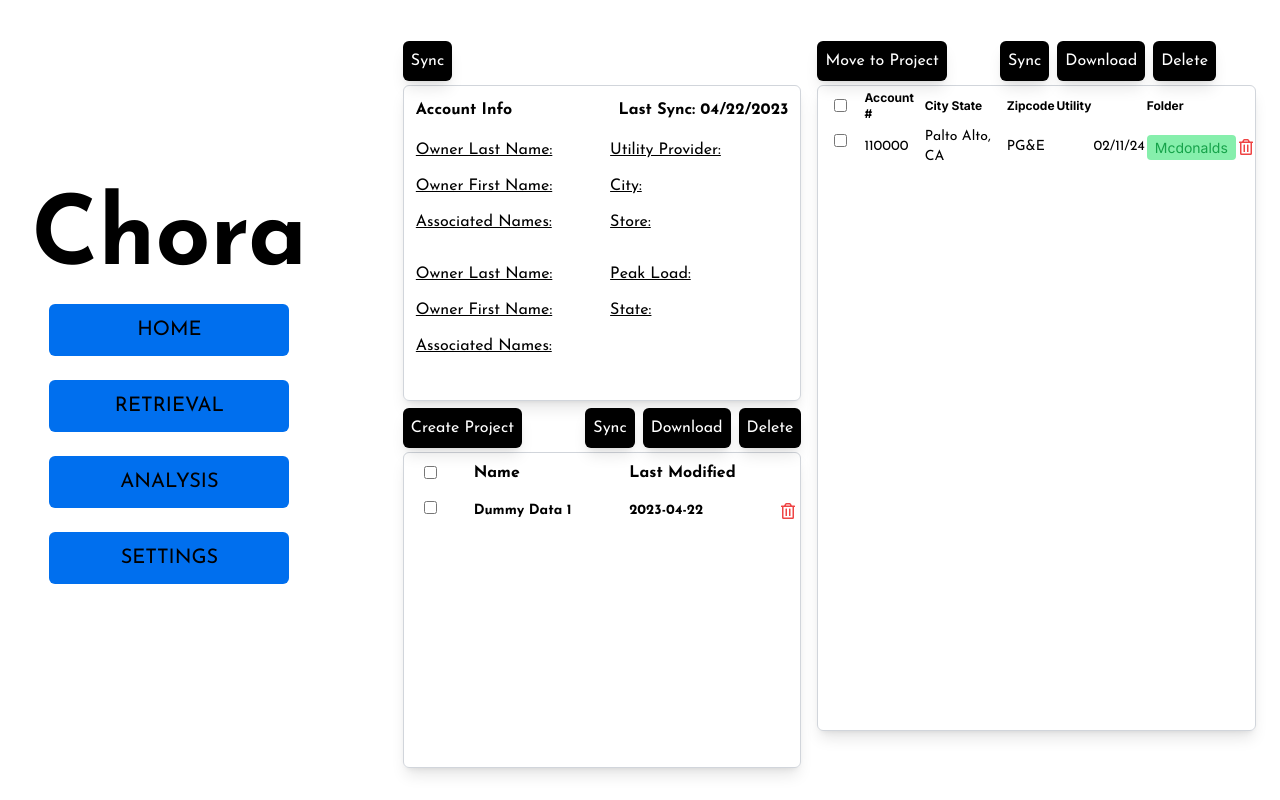
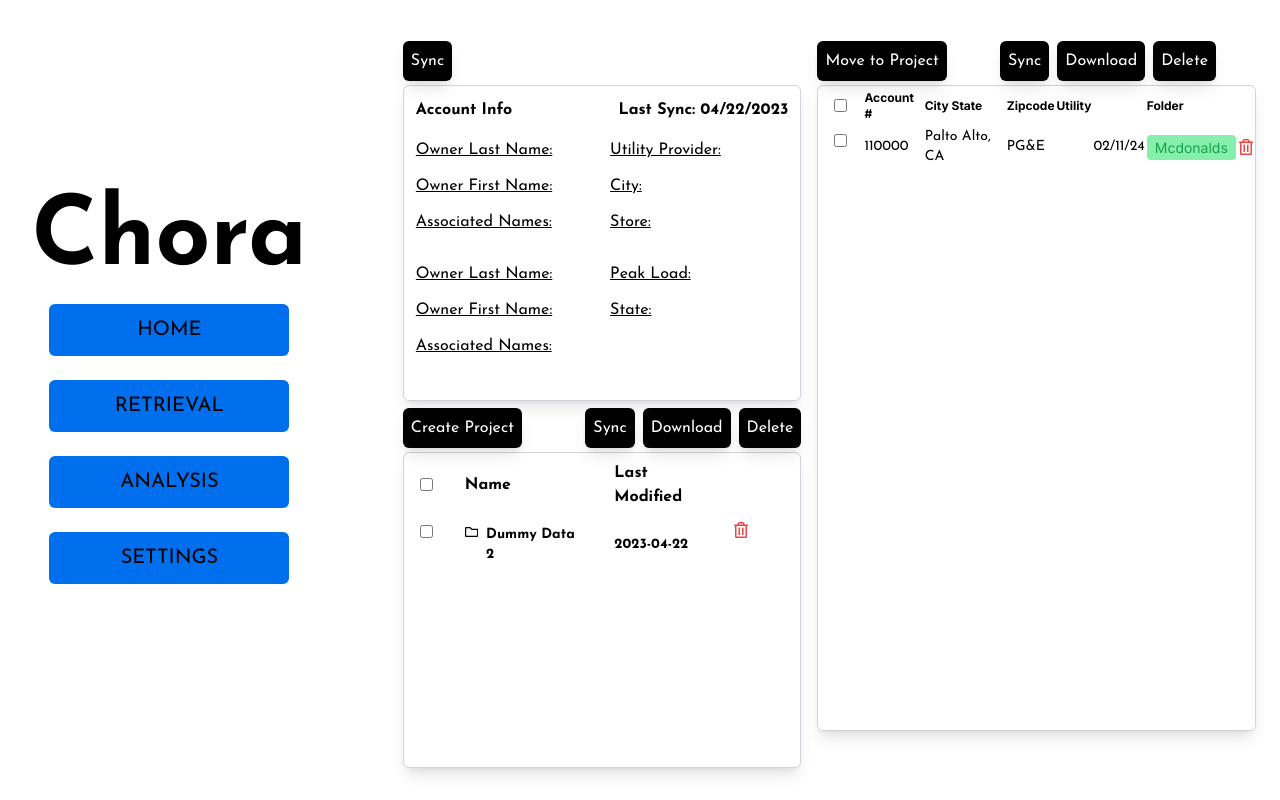
Before and after one commit to Meedux/GTM-Requirement, a Next.js app: page /portal in a window 1280 px wide. Built offline with nearby package versions, Linux system fonts and the light colour scheme.

Commit message:
Folder Table cleanup

```diff
--- a/components/FolderData.tsx
+++ b/components/FolderData.tsx
@@ -1,5 +1,6 @@
 import React from "react";
 import { FaRegTrashAlt } from "react-icons/fa";
+import FolderTableRow from "./TableRow/FolderTableRow";
 
 const FolderData = () => {
   return (
@@ -40,20 +41,10 @@ const FolderData = () => {
             </tr>
           </thead>
           <tbody>
-            <tr>
-              <td className="px-4 py-2 flex justify-center items-center h-full">
-                <input type="checkbox" />
-              </td>
-              <td className="px-4 py-2 font-bold text-black font-joseph-sans text-sm">
-                Dummy Data 1
-              </td>
-              <td className="px-4 py-2 font-bold text-black font-joseph-sans text-sm">
-                2023-04-22
-              </td>
-              <td className="">
-                <FaRegTrashAlt className="text-red-500" />
-              </td>
-            </tr>
+            <FolderTableRow
+                folderName="Dummy Data 2"
+                date="2023-04-22"
+            />
           </tbody>
         </table>
       </div>
--- /dev/null
+++ b/components/TableRow/FolderTableRow.tsx
@@ -0,0 +1,34 @@
+import React from "react";
+import { FaRegTrashAlt, FaRegFolder } from "react-icons/fa";
+
+const FolderTableRow = ({
+  folderName,
+  date,
+}: {
+  folderName: string;
+  date: string;
+}) => {
+  return (
+    <>
+      <tr>
+        <td className="px-4 py-2 flex justify-center items-center h-full">
+          <input type="checkbox" />
+        </td>
+        <td className="px-4 py-2 font-bold text-black font-joseph-sans text-sm">
+          <div className="flex">
+            <FaRegFolder className="text-black mr-2" />
+            {folderName}
+          </div>
+        </td>
+        <td className="px-4 py-2 font-bold text-black font-joseph-sans text-sm">
+          {date}
+        </td>
+        <td className="flex justify-center items-center mr-[50px]">
+          <FaRegTrashAlt className="text-red-500" />
+        </td>
+      </tr>
+    </>
+  );
+};
+
+export default FolderTableRow;
```
